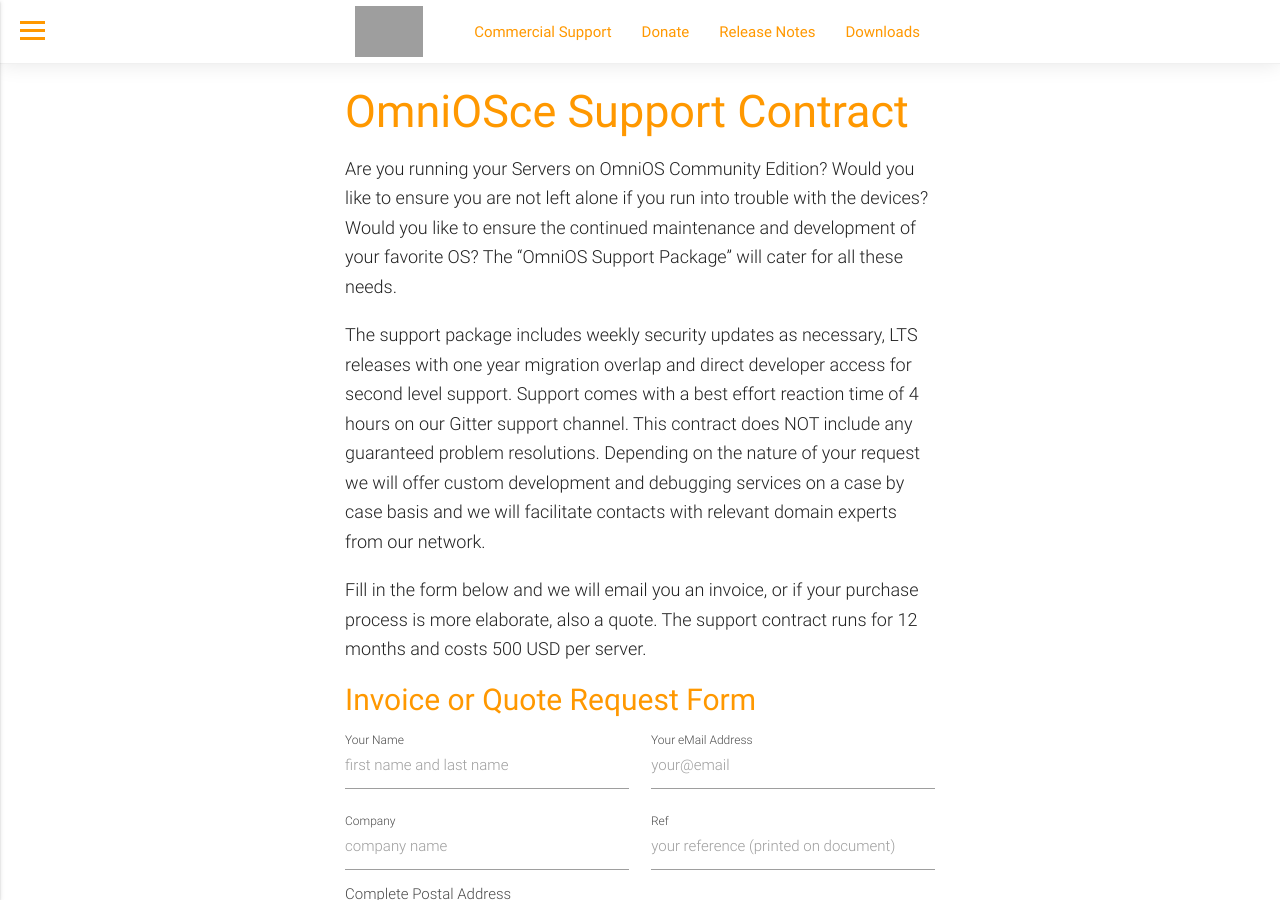
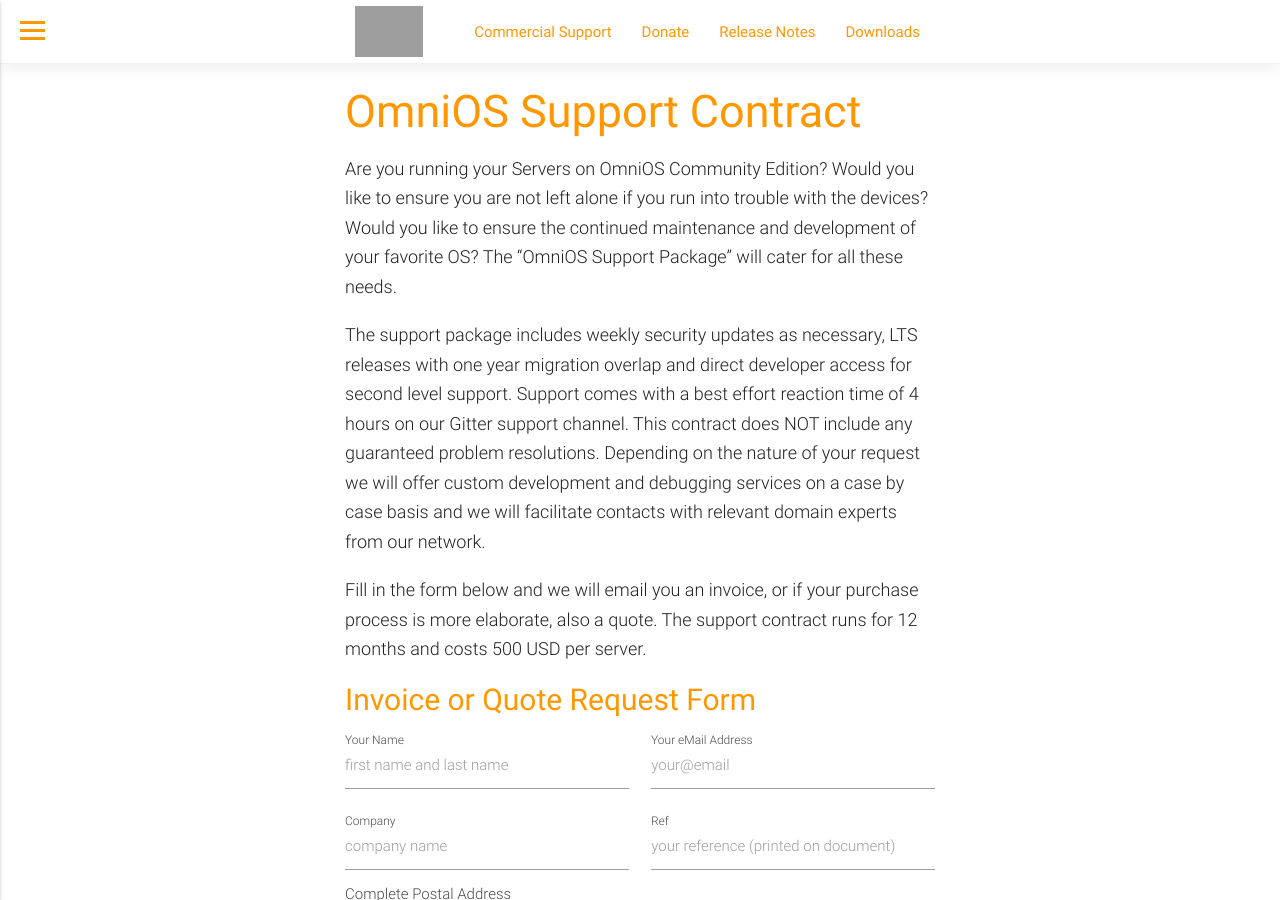
Before and after one commit to omniosorg/omniosorg.github.io, a Jekyll site: the page built from invoice.md, in a window 1280 px wide and 900 px high. Built offline with Jekyll 4.4.1, drawn with Linux system fonts in a browser that asks for light colours; grey boxes are pictures that could not be loaded.

Commit message:
Shorten title to OmniOS

```diff
--- a/invoice.md
+++ b/invoice.md
@@ -6,7 +6,7 @@
 show_in_sidebar: true
 ---
 
-# OmniOSce Support Contract
+# OmniOS Support Contract
 
 Are you running your Servers on OmniOS Community Edition? Would you like to
 ensure you are not left alone if you run into trouble with the devices?
```
